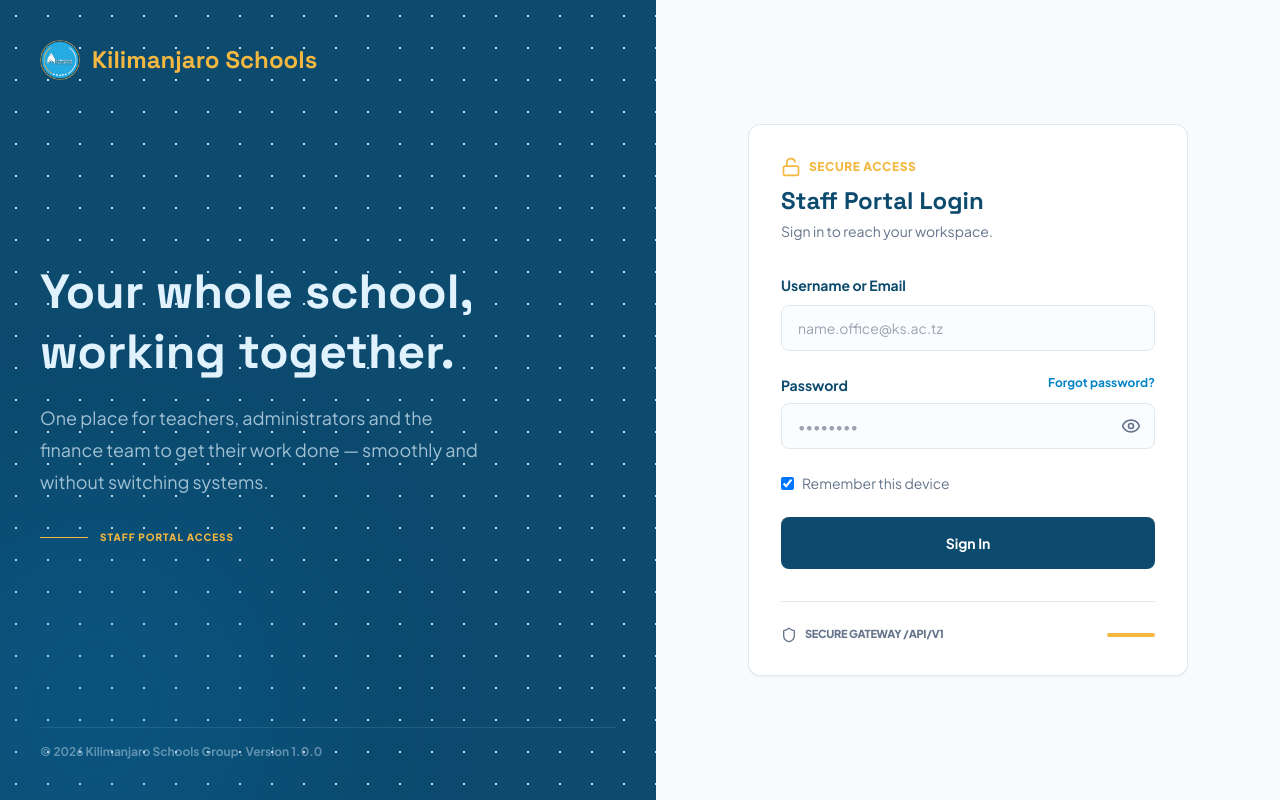
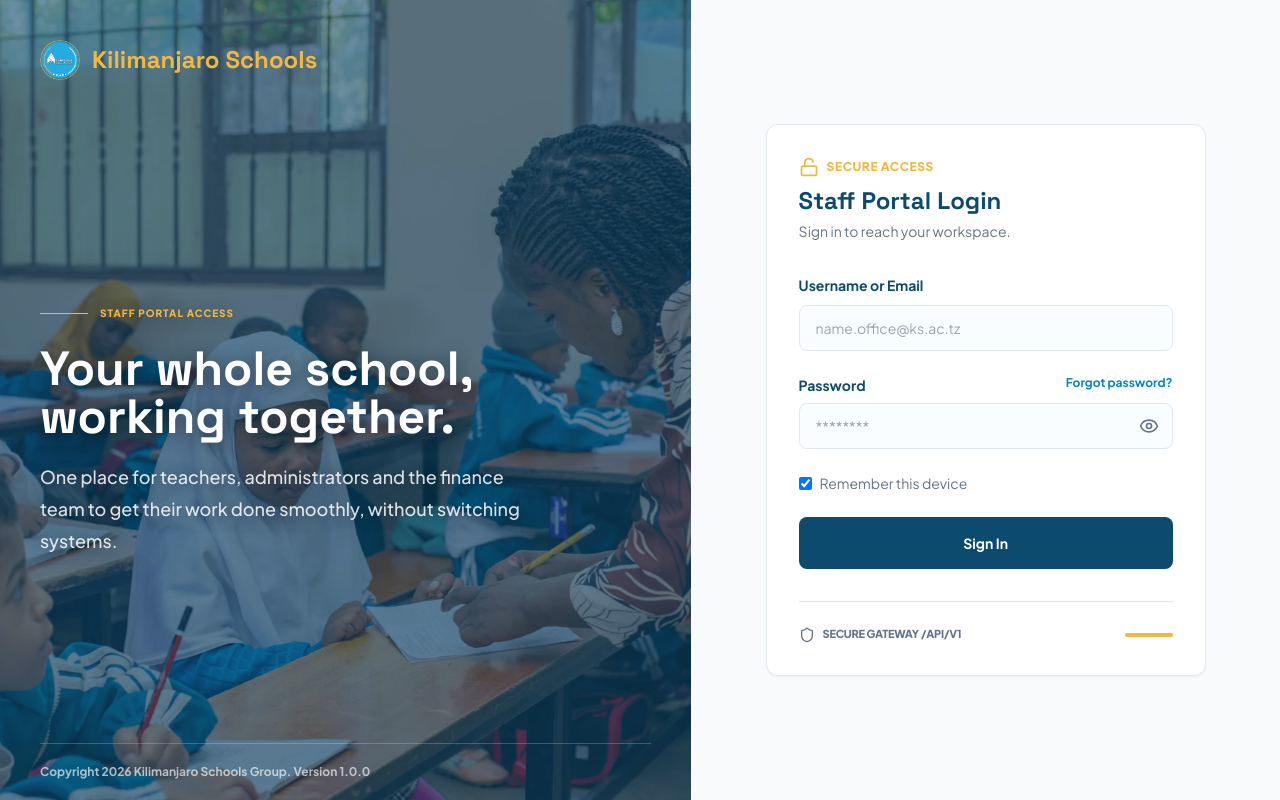
Before and after one commit to MathiasAthanas/kilimanjaro, a React (Vite) app in the folder dashboard/: page /login in a window 1280 px wide. Built offline with nearby package versions, Linux system fonts and the light colour scheme; no server answers.

Commit message:
feat(dashboard): add classroom image to login

```diff
--- a/dashboard/src/features/auth/LoginPage.tsx
+++ b/dashboard/src/features/auth/LoginPage.tsx
@@ -35,22 +35,30 @@ export function LoginPage() {
   }
 
   return (
-    <main className="flex min-h-screen flex-col bg-ks-paper text-on-surface md:flex-row">
-      <section className="ks-grid-pattern relative hidden flex-1 flex-col justify-between overflow-hidden bg-ks-navy p-margin-page md:flex">
-        <div className="absolute -bottom-24 -left-24 h-96 w-96 rounded-full bg-ks-blue/20 blur-[100px]" />
-        <div className="relative z-10 flex items-center gap-3 text-ks-gold">
+    <main className="grid min-h-screen bg-ks-paper text-on-surface md:grid-cols-[minmax(0,1.08fr)_minmax(420px,0.92fr)]">
+      <section className="relative hidden min-h-screen overflow-hidden bg-ks-navy md:flex md:flex-col md:justify-between">
+        <img
+          src="/images/login-classroom.webp"
+          alt="A Kilimanjaro Schools teacher supporting pupils during a classroom lesson"
+          className="absolute inset-0 h-full w-full object-cover object-center"
+        />
+        <div className="absolute inset-0 bg-ks-navy/60" aria-hidden="true" />
+        <div className="relative z-10 flex items-center gap-3 p-margin-page text-ks-gold">
           <KilimanjaroMark />
           <h1 className="font-display text-2xl font-bold">Kilimanjaro Schools</h1>
         </div>
-        <div className="relative z-10 max-w-md">
-          <h2 className="font-display text-5xl font-bold leading-tight text-ks-mist">Your whole school, working together.</h2>
-          <p className="mt-5 text-lg leading-8 text-ks-mist/70">One place for teachers, administrators and the finance team to get their work done — smoothly and without switching systems.</p>
-          <div className="mt-8 flex items-center gap-3 text-ks-gold"><div className="h-px w-12 bg-ks-gold" /><span className="text-[10px] font-black uppercase tracking-widest">Staff Portal Access</span></div>
+        <div className="relative z-10 max-w-xl p-margin-page text-white [text-shadow:0_2px_18px_rgba(0,0,0,0.45)]">
+          <div className="mb-6 flex items-center gap-3 text-ks-gold">
+            <div className="h-px w-12 bg-ks-gold" />
+            <span className="text-[10px] font-black uppercase tracking-widest">Staff Portal Access</span>
           </div>
-        <p className="relative z-10 border-t border-ks-mist/10 pt-4 text-xs font-bold text-ks-mist/40">© 2026 Kilimanjaro Schools Group. Version 1.0.0</p>
+          <h2 className="font-display text-4xl font-bold leading-tight lg:text-5xl">Your whole school, working together.</h2>
+          <p className="mt-5 max-w-lg text-base font-medium leading-7 text-white/85 lg:text-lg lg:leading-8">One place for teachers, administrators and the finance team to get their work done smoothly, without switching systems.</p>
+        </div>
+        <p className="relative z-10 mx-margin-page border-t border-white/20 py-5 text-xs font-bold text-white/65">Copyright 2026 Kilimanjaro Schools Group. Version 1.0.0</p>
       </section>
 
-      <section className="flex flex-1 flex-col items-center overflow-y-auto bg-ks-paper p-6 [color-scheme:light]">
+      <section className="flex min-h-screen flex-col items-center overflow-y-auto bg-ks-paper p-6 [color-scheme:light]">
         <div className="my-auto w-full max-w-[440px] py-8">
           <div className="mb-8 flex items-center gap-3 md:hidden"><KilimanjaroMark /><span className="font-display text-2xl font-bold text-ks-navy">Kilimanjaro Schools</span></div>
           <div className="w-full rounded-xl border border-ks-line bg-white p-8 shadow-sm">
@@ -63,7 +71,7 @@ export function LoginPage() {
               <TextField label="Username or Email" placeholder="name.office@ks.ac.tz" error={form.formState.errors.username?.message} {...form.register('username')} />
               <div>
                 <div className="mb-2 flex justify-between"><span className="text-sm font-bold text-ks-navy">Password</span><Link className="text-xs font-bold text-ks-blue hover:underline" to="/forgot-password">Forgot password?</Link></div>
-              <PasswordField label="" placeholder="••••••••" error={form.formState.errors.password?.message} {...form.register('password')} />
+                <PasswordField label="" placeholder="********" error={form.formState.errors.password?.message} {...form.register('password')} />
               </div>
               <label className="flex items-center gap-2 text-sm text-ks-muted"><input className="rounded border-ks-line text-ks-blue" type="checkbox" {...form.register('remember')} /> Remember this device</label>
               {serverError ? <p className="rounded-lg border border-ks-rose/20 bg-ks-rose/10 p-3 text-sm font-bold text-ks-rose">{serverError}</p> : null}
```
Also changed, not shown: dashboard/public/images/login-classroom.webp (added). Lines whose indentation alone changed are shown as unchanged.
